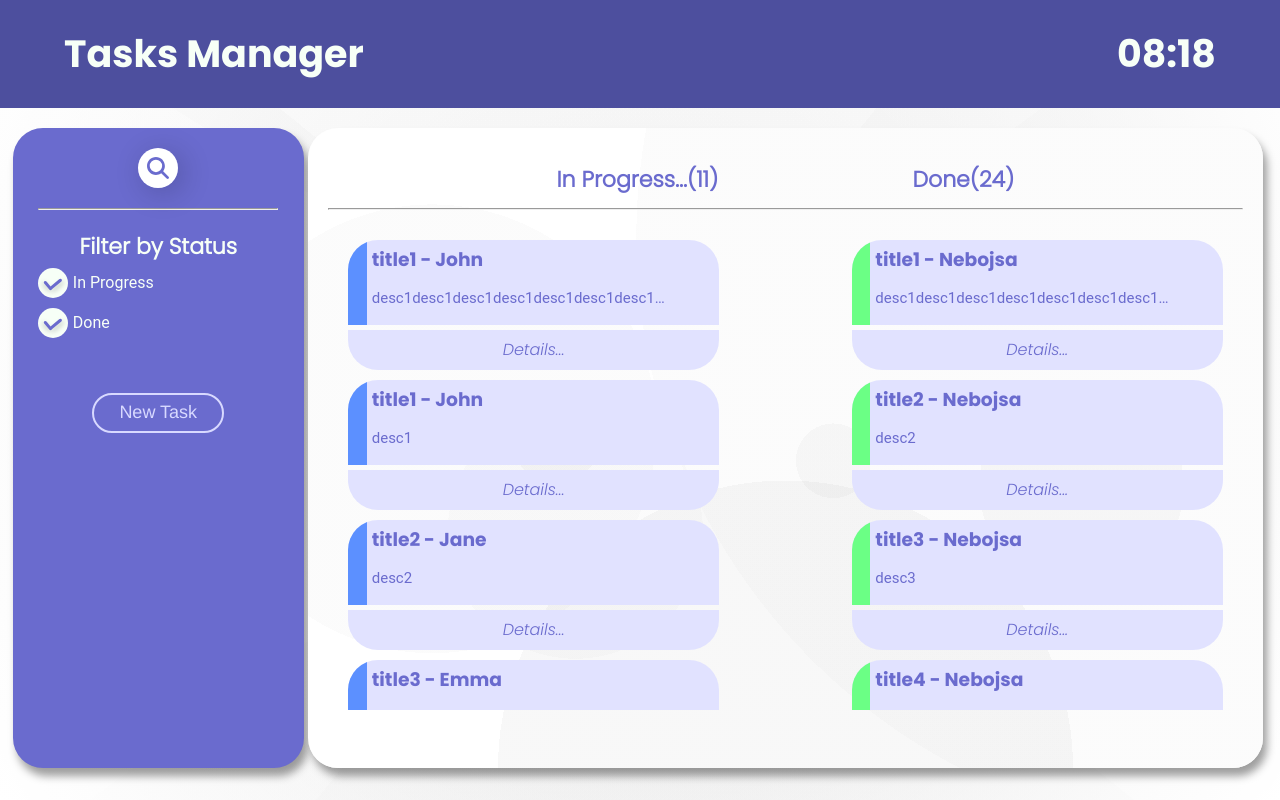
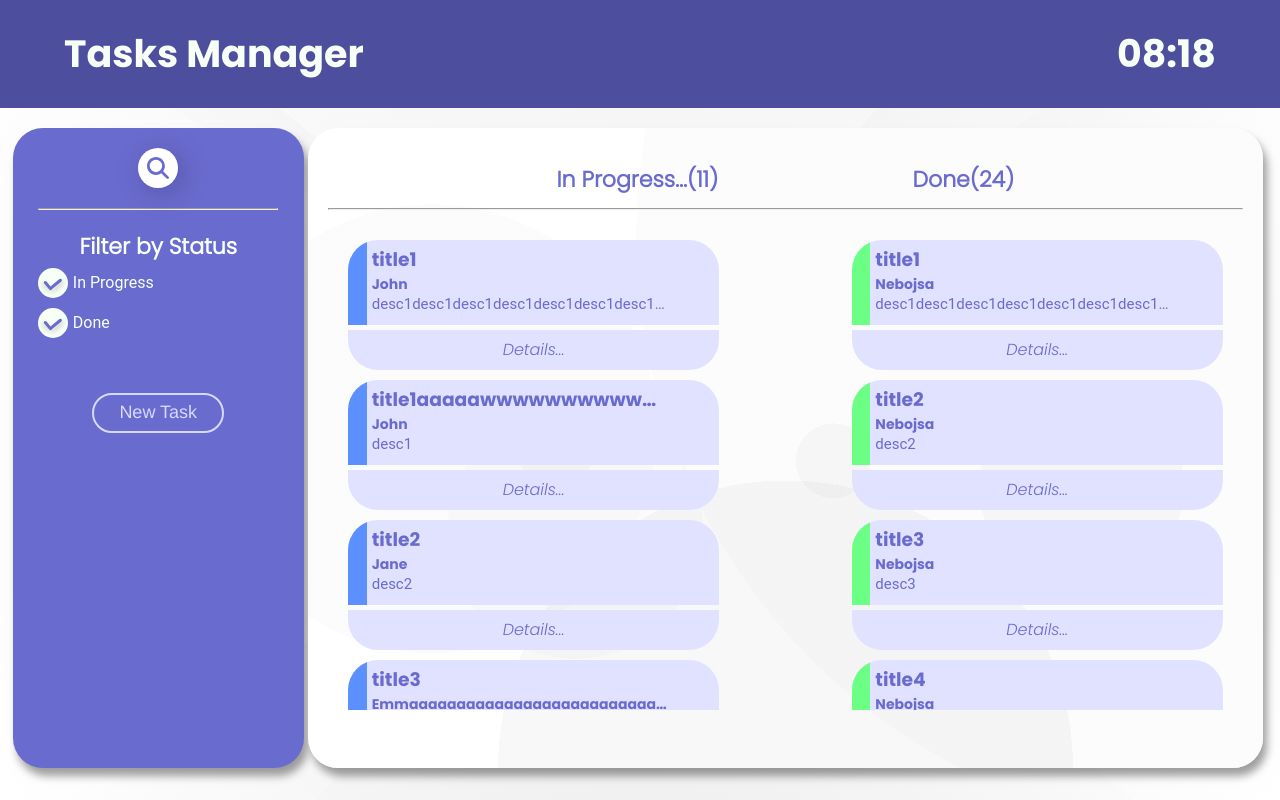
Before and after one commit to nlukic129/TaskManager, a React (Create React App) app: page / in a window 1280 px wide. Built offline with nearby package versions, Linux system fonts and the light colour scheme; the HTML template or start-up script is replaced by a standard one.

Commit message:
Update Task UI

```diff
--- a/src/components/UI/Task.module.css
+++ b/src/components/UI/Task.module.css
@@ -69,6 +69,18 @@
 .data h3 {
   margin: 0;
   font-family: PoppinsBold;
+  overflow: hidden;
+  max-width: 300px;
+  text-overflow: ellipsis;
+}
+
+.data h2 {
+  margin: 0;
+  font-family: PoppinsBold;
+  font-size: 14px;
+  overflow: hidden;
+  max-width: 300px;
+  text-overflow: ellipsis;
 }
 
 .description {
@@ -77,6 +89,7 @@
   text-overflow: ellipsis;
   max-width: 300px;
   font-size: 15px;
+  margin: 0;
 }
 
 .responsiblePerson {
--- a/src/components/UI/Task.tsx
+++ b/src/components/UI/Task.tsx
@@ -21,9 +21,8 @@ const Task = ({ title, description, responsiblePerson, status }: TaskProps) => {
         <div className={statusClasses[status]}></div>
         <div className={classes.data}>
           <div>
-            <h3>
-              {title} - {responsiblePerson}
-            </h3>
+            <h3>{title}</h3>
+            <h2>{responsiblePerson}</h2>
             <p className={classes.description}>{description}</p>
           </div>
         </div>
--- a/src/components/tasks/Tasks.tsx
+++ b/src/components/tasks/Tasks.tsx
@@ -12,9 +12,9 @@ const tasks1 = [
     status: taskStatus.PROGRESS,
     responsiblePerson: "John",
   },
-  { title: "title1", description: "desc1", status: taskStatus.PROGRESS, responsiblePerson: "John" },
+  { title: "title1aaaaawwwwwwwwwwwwwwwwwwwwwwwwwwwwwwwwwwwwww", description: "desc1", status: taskStatus.PROGRESS, responsiblePerson: "John" },
   { title: "title2", description: "desc2", status: taskStatus.PROGRESS, responsiblePerson: "Jane" },
-  { title: "title3", description: "desc3", status: taskStatus.PROGRESS, responsiblePerson: "Emma" },
+  { title: "title3", description: "desc3", status: taskStatus.PROGRESS, responsiblePerson: "Emmaaaaaaaaaaaaaaaaaaaaaaaaaaaaaaaaaaaaaaaaa" },
   { title: "title4", description: "desc4", status: taskStatus.PROGRESS, responsiblePerson: "Bob" },
   { title: "title5", description: "desc5", status: taskStatus.PROGRESS, responsiblePerson: "Oliver" },
   { title: "title6", description: "desc6", status: taskStatus.PROGRESS, responsiblePerson: "Alice" },
```
